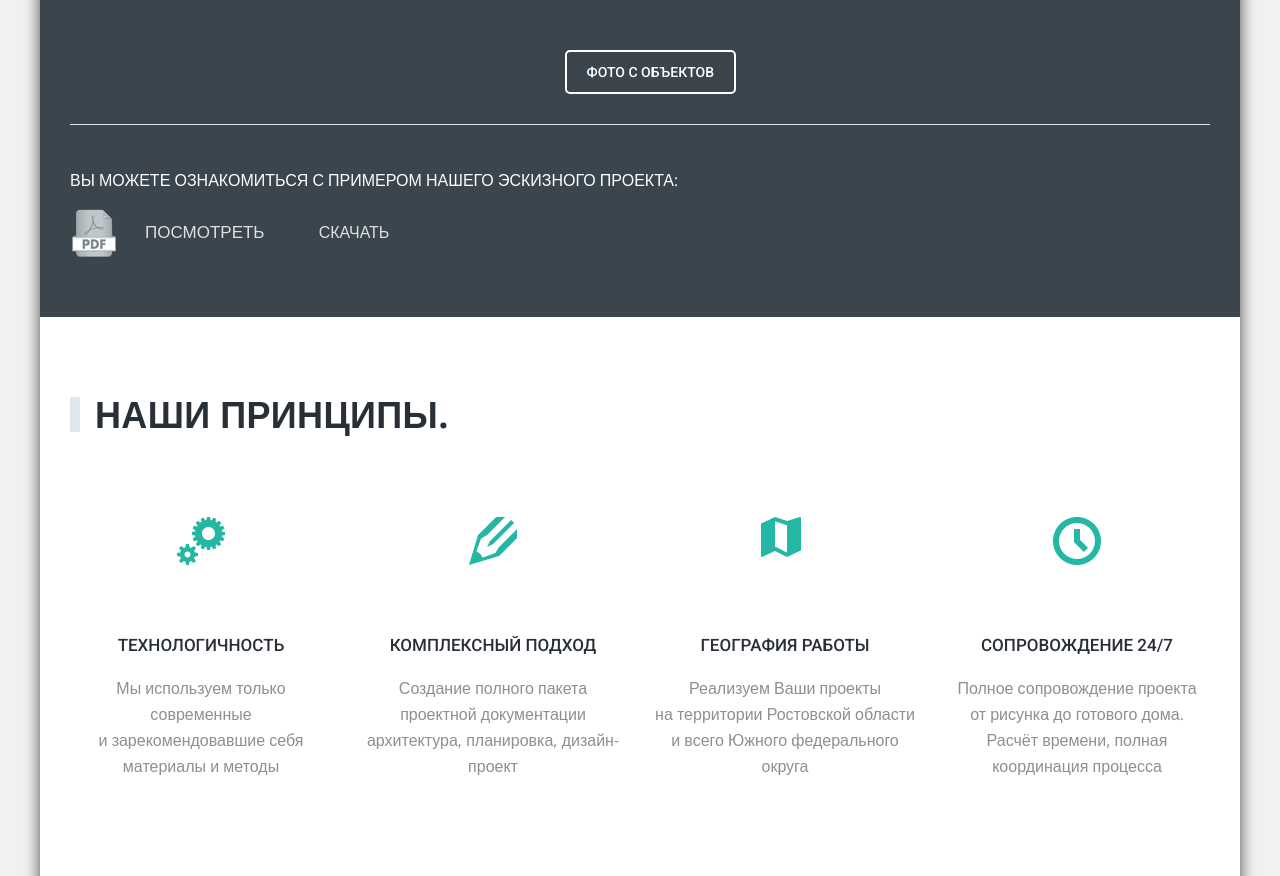
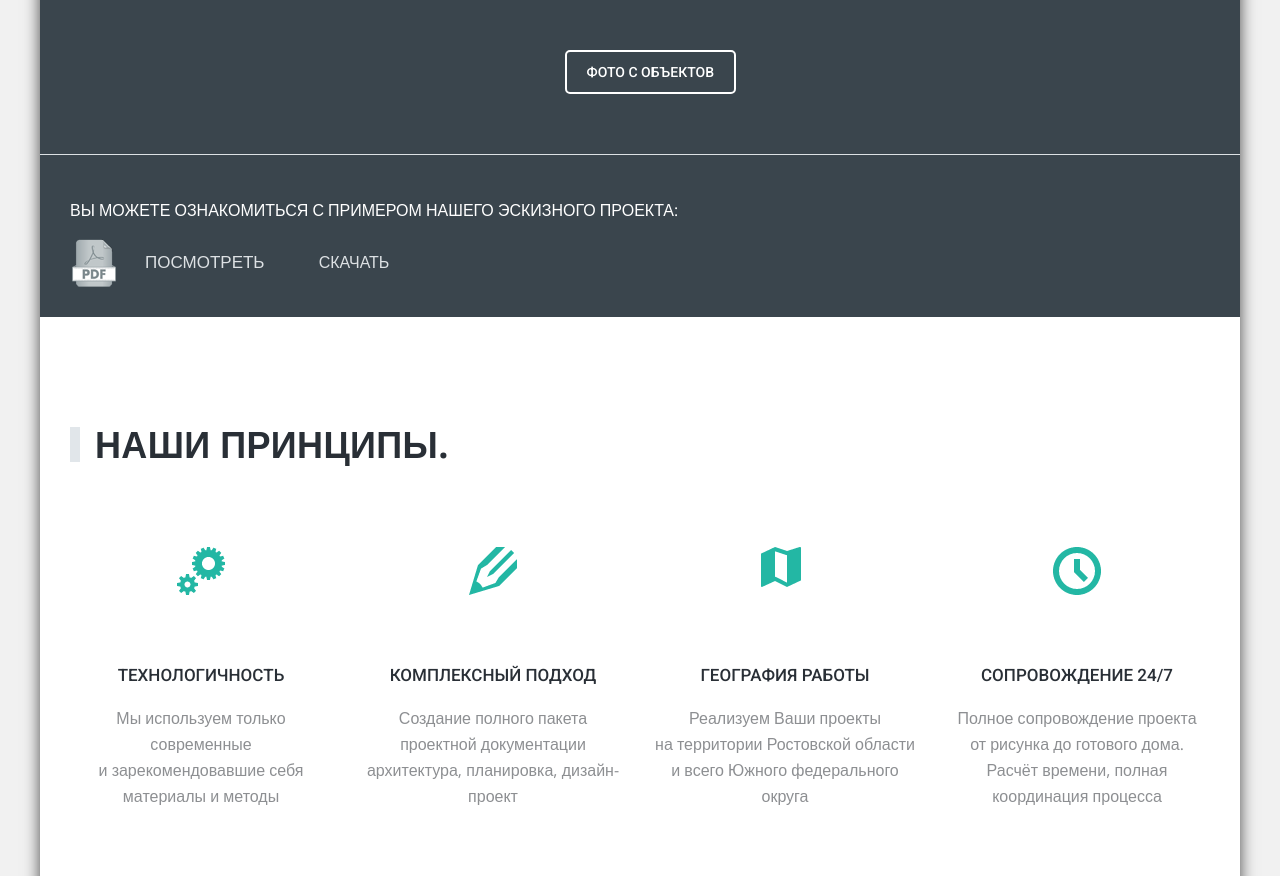
Before and after one commit to laplandin/laplandin.github.io, a plain HTML site: page index.html in a window 1280 px wide. Shown: the part 2720-3596 px from the top of the page. Drawn offline with nearby package versions, Linux system fonts and the light colour scheme.

Commit message:
download transform to section

```diff
--- a/css/style.css
+++ b/css/style.css
@@ -669,12 +669,15 @@ em {
 }
 
 .project-download {
-  margin-top: 30px;
-  padding-top: 30px;
+  margin-bottom: 30px;
+  padding: 30px 30px 30px;
 
   line-height: 50px;
   text-transform: uppercase;
+  color: white;
   font-family: 'Open Sans', 'Arial', sans-serif;
+
+  background-color: #3a454d;
   border-top: 1px solid #dde1e4;
 }
 
--- a/index.html
+++ b/index.html
@@ -201,12 +201,12 @@
           </div>
           <div class="work-more"><a href="#" class="btn more-btn">Фото с объектов</a></div>
           <div class="project-more"><a href="#" class="btn more-btn">Эскизы проектов</a></div>
-          <div class="project-download">
-            <p> Вы можете ознакомиться с примером нашего эскизного проекта: </p>
-            <a href="documents/album.pdf" class="look">Посмотреть</a>
-            <a href="documents/album.pdf" download class="download">Скачать</a>
-          </div>
         </div>
+      </section>
+      <section class="project-download">
+        <p> Вы можете ознакомиться с примером нашего эскизного проекта: </p>
+        <a href="documents/album.pdf" class="look">Посмотреть</a>
+        <a href="documents/album.pdf" download class="download">Скачать</a>
       </section>
       <section class="principles">
         <div class="container clearfix">
```
